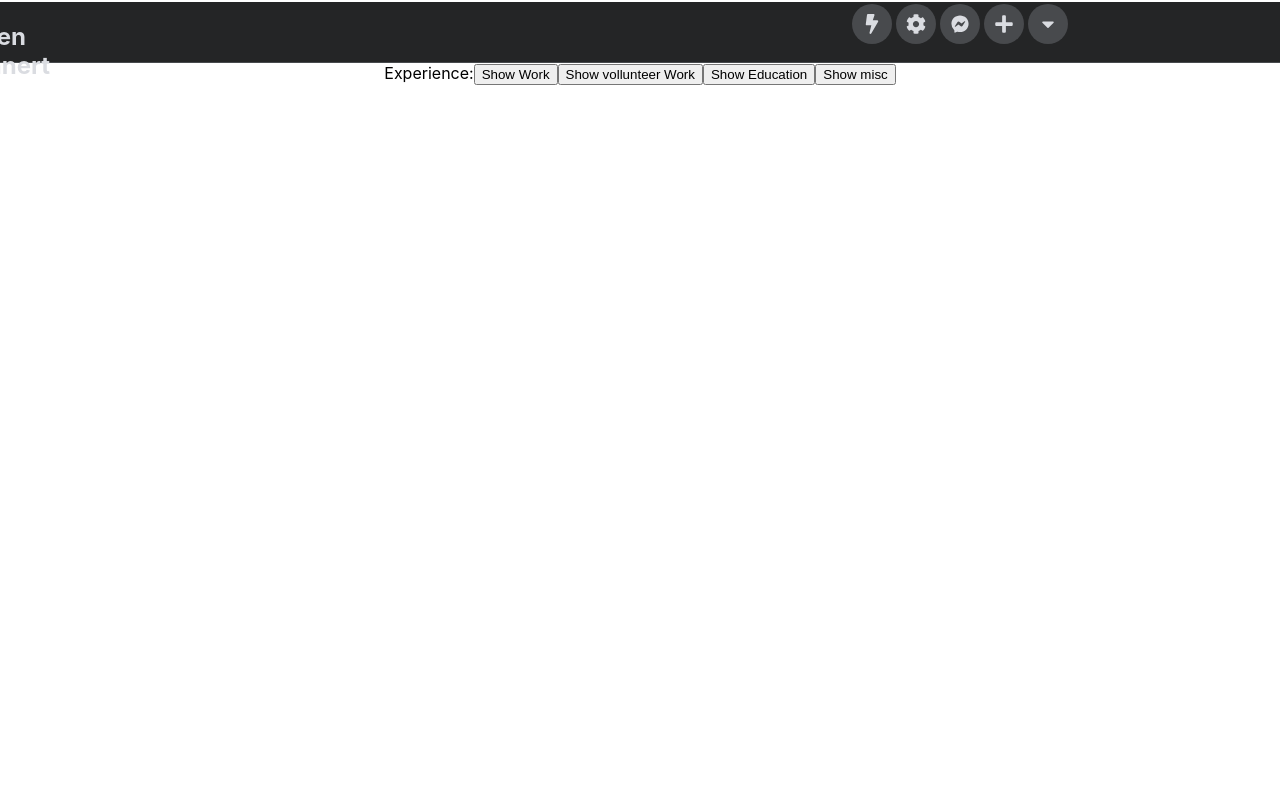
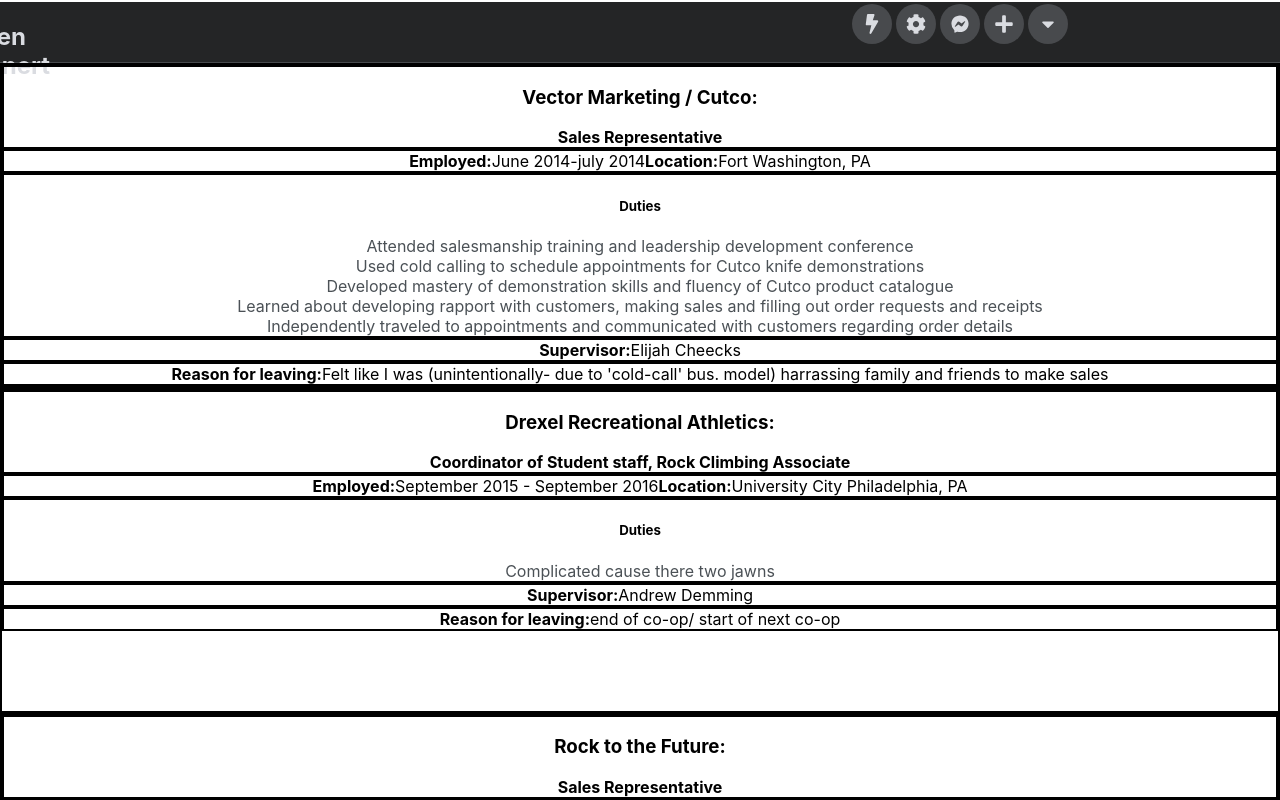
Before and after one commit to bps-github7/portfolio_landing, a React (Create React App) app: page /experience in a window 1280 px wide. Shown: the top 800 px of the page. Built offline with nearby package versions, Linux system fonts and the light colour scheme.

Commit message:
Added snoll details to JSON. implemented experience component, Its not finished but got 70-80% done. gewd

```diff
--- a/src/Experience.jsx
+++ b/src/Experience.jsx
@@ -1,32 +1,288 @@
 import { Component } from 'react';
+import data from './portfolio.json';
+
 
 export default class Experience extends Component {
   constructor(props) {
     super(props);
-    this.state = { workVisible: false, vollunteerVisible: false, educationVisible : false, honorsVisible : false }
+    this.state = {};
   }
   render() {
-    const workButton = this.state.workVisible ? 'Hide Work' : 'Show Work';
-    const vollunteerButton = this.state.vollunteerVisible ? 'Hide vollunteer Work' : 'Show vollunteer Work';
-    const educationButton = this.state.educationVisible ? 'Hide Education' : 'Show Education';
-    const miscButton = this.state.vollunteerVisible ? 'Hide misc' : 'Show misc';
+    const [ vector, drexel, rtf, darden, insomnia, cityYear, allied, goPuff  ] = data.experience;
+    return (
+      <div className="app-contact four-panel" style={{ display : 'grid', gridTemplateColumns : '1fr', gridTemplateRows : '1fr 1fr 1fr 1fr 1fr 1fr 1fr 1fr' }}>
+        <div>
+          <div>
+          <h3>{ vector.company }:</h3>
+          <strong>
+          { vector.position }
+          </strong>
+        </div>
+        <div>
+          <strong>Employed:</strong>
+          { vector.employed }
+
+          <strong>Location:</strong>
+          { vector.location }
+        </div>
+        <div>
+          <h5>Duties</h5>
+          <ul>
+            { vector.duties.map(item => <li>{item}</li>) }
+          </ul>
+        </div>
+        <div>
+          <strong>Supervisor:</strong>
+          { vector.supervisor }
+        </div>
+        <div>
+          <strong>Reason for leaving:</strong>
+          { vector.rfl }
+        </div>
+      </div>
+
+      <div>
+        <div>
+          <h3>{ drexel.company }:</h3>
+          <strong>
+          { drexel.position }
+          </strong>
+        </div>
+        <div>
+          <strong>Employed:</strong>
+          { drexel.employed }
+
+          <strong>Location:</strong>
+          { drexel.location }
+
+        </div>
+        <div>
+          <h5>Duties</h5>
+          <ul>
+            <li>Complicated cause there two jawns</li>
+          </ul>
+        </div>
+        <div>
+          <strong>Supervisor:</strong>
+          { drexel.supervisor }
+        </div>
+        <div>
+          <strong>Reason for leaving:</strong>
+          { drexel.rfl }
+        </div>
+      </div>
+      <div>
+        <div>
+          <h3>{ rtf.company }:</h3>
+          <strong>
+          { rtf.position }
+          </strong>
+        </div>
+        <div>
+          <strong>Employed:</strong>
+          { rtf.employed }
+
+          <strong>Location:</strong>
+          { rtf.location }
+        </div>
+        <div>
+          <h5>Duties</h5>
+          <ul>
+            { rtf.duties.map(item => <li>{item}</li>) }
+          </ul>
+        </div>
+        <div>
+          <strong>Supervisor:</strong>
+          { rtf.supervisor }
+        </div>
+        <div>
+          <strong>Reason for leaving:</strong>
+          { rtf.rfl }
+        </div>
+      </div>
 
 
+      <div>
+        <div>
+          <h3>{ darden.company }:</h3>
+          <strong>
+          { darden.position }
+          </strong>
+        </div>
+        <div>
+          <strong>Employed:</strong>
+          { darden.employed }
+
+          <strong>Location:</strong>
+          { darden.location }
+        </div>
+        <div>
+          <h5>Duties</h5>
+          <ul>
+            { darden.duties.map(item => <li>{item}</li>) }
+          </ul>
+        </div>
+        <div>
+          <strong>Supervisor:</strong>
+          { darden.supervisor }
+        </div>
+        <div>
+          <strong>Reason for leaving:</strong>
+          { darden.rfl }
+        </div>
+      </div>
+      <div>
+        <div>
+          <h3>{ darden.company }:</h3>
+          <strong>
+          { darden.position }
+          </strong>
+        </div>
+        <div>
+          <strong>Employed:</strong>
+          { darden.employed }
+
+          <strong>Location:</strong>
+          { darden.location }
+        </div>
+        <div>
+          <h5>Duties</h5>
+          <ul>
+            { darden.duties.map(item => <li>{item}</li>) }
+          </ul>
+        </div>
+        <div>
+          <strong>Supervisor:</strong>
+          { darden.supervisor }
+        </div>
+        <div>
+          <strong>Reason for leaving:</strong>
+          { darden.rfl }
+        </div>
+      </div>
+
+      <div>
+        <div>
+          <h3>{ insomnia.company }:</h3>
+          <strong>
+          { insomnia.position }
+          </strong>
+        </div>
+        <div>
+          <strong>Employed:</strong>
+          { insomnia.employed }
+
+          <strong>Location:</strong>
+          { insomnia.location }
+        </div>
+        <div>
+          <h5>Duties</h5>
+          <ul>
+            { insomnia.duties.map(item => <li>{item}</li>) }
+          </ul>
+        </div>
+        <div>
+          <strong>Supervisor:</strong>
+          { insomnia.supervisor }
+        </div>
+        <div>
+          <strong>Reason for leaving:</strong>
+          { insomnia.rfl }
+        </div>
+      </div>
+
+      <div>
+        <div>
+          <h3>{ cityYear.company }:</h3>
+          <strong>
+          { cityYear.position }
+          </strong>
+        </div>
+        <div>
+          <strong>Employed:</strong>
+          { cityYear.employed }
+
+          <strong>Location:</strong>
+          { cityYear.location }
+        </div>
+        <div>
+          <h5>Duties</h5>
+          <ul>
+            { cityYear.duties.map(item => <li>{item}</li>) }
+          </ul>
+        </div>
+        <div>
+          <strong>Supervisor:</strong>
+          { cityYear.supervisor }
+        </div>
+        <div>
+          <strong>Reason for leaving:</strong>
+          { cityYear.rfl }
+        </div>
+      </div>
+      <div>
+        <div>
+          <h3>{ allied.company }:</h3>
+          <strong>
+          { allied.position }
+          </strong>
+        </div>
+        <div>
+          <strong>Employed:</strong>
+          { allied.employed }
+
+          <strong>Location:</strong>
+          { allied.location }
+        </div>
+        <div>
+          <h5>Duties</h5>
+          <ul>
+            { allied.duties.map(item => <li>{item}</li>) }
+          </ul>
+        </div>
+        <div>
+          <strong>Supervisor:</strong>
+          { allied.supervisor }
+        </div>
+        <div>
+          <strong>Reason for leaving:</strong>
+          { allied.rfl }
+        </div>
+      </div>
+
+      <div>
+        <div>
+          <h3>{ goPuff.company }:</h3>
+          <strong>
+          { goPuff.position }
+          </strong>
+        </div>
+        <div>
+          <strong>Employed:</strong>
+          { goPuff.employed }
+
+          <strong>Location:</strong>
+          { goPuff.location }
+        </div>
+        <div>
+          <h5>Duties</h5>
+          <ul>
+            { goPuff.duties.map(item => <li>{item}</li>) }
+          </ul>
+        </div>
+        <div>
+          <strong>Supervisor:</strong>
+          { goPuff.supervisor }
+        </div>
+        <div>
+          <strong>Reason for leaving:</strong>
+          { goPuff.rfl }
+        </div>
+      </div>
 
 
-    return (
-      <div className="app-experience">
-        Experience:
-        <button onClick={() => this.setState({workVisible : !this.state.workVisible})}>{ workButton }</button>
-        { this.state.workVisible ? <h3>Work Work Work</h3> : null }
-        <button onClick={() => this.setState({vollunteerVisible : !this.state.vollunteerVisible})}>{ vollunteerButton }</button>
-        { this.state.vollunteerVisible ? <h3>vol vol vol</h3> : null }
-        <button onClick={() => this.setState({educationVisible : !this.state.educationVisible})}>{ educationButton }</button>
-        { this.state.educationVisible ? <h3>Edu Educ Edu</h3> : null }
-        <button onClick={() => this.setState({miscVisible : !this.state.miscVisible})}>{ miscButton }</button>
-        { this.state.miscVisible ? <h3>misc misc misc misc misc misc misc misc misc</h3> : null }
+    </div>
 
-      </div>
-      );
+    );
   }
 }
--- a/src/Nav.jsx
+++ b/src/Nav.jsx
@@ -144,7 +144,9 @@
         <div className="menu" >
           <DropdownItem
             leftIcon={ <ChevronIcon/> }
-            goToMenu="main"/>
+            goToMenu="main">
+            Go back
+          </DropdownItem>
           <DropdownItem
             leftIcon={ <CogIcon/> }
             rightIcon={ <ChevronIcon/> }>
--- a/src/portfolio.json
+++ b/src/portfolio.json
@@ -371,10 +371,10 @@
       }
     ]
   },
-  "Experience" :
-  {
-    "Vector Marketing/ Cutco" :
+  "experience" :
+  [
     {
+      "company" : "Vector Marketing / Cutco",
       "position" : "Sales Representative",
       "employed" : "June 2014-july 2014",
       "location" : "Fort Washington, PA",
@@ -386,10 +386,11 @@
         "Learned about developing rapport with customers, making sales and filling out order requests and receipts",
         "Independently traveled to appointments and communicated with customers regarding order details"
       ],
-      "direct supervisor" : "Elijah Cheecks",
-      "reason for leaving" : "Felt like I was (unintentionally- due to 'cold-call' bus. model) harrassing family and friends to make sales"
+      "supervisor" : "Elijah Cheecks",
+      "rfl" : "Felt like I was (unintentionally- due to 'cold-call' bus. model) harrassing family and friends to make sales"
     },
-    "Drexel Recreational Athletics" : {
+    {
+      "company" : "Drexel Recreational Athletics",
       "position" : "Coordinator of Student staff, Rock Climbing Associate",
       "employed" : "September 2015 - September 2016",
       "location" : "University City Philadelphia, PA",
@@ -419,12 +420,11 @@
           ]
         }
       ],
-      "direct supervisor" : "Andrew Demming",
-      "reason for leaving" : "end of co-op/ start of next co-op"
+      "supervisor" : "Andrew Demming",
+      "rfl" : "end of co-op/ start of next co-op"
     },
-    "Rock to the Future" :
     {
-
+      "company" : "Rock to the Future",
       "position" : "Sales Representative",
       "employed" : "June 2014-july 2014",
       "location" : "Fort Washington, PA",
@@ -436,12 +436,11 @@
         "Learned about developing rapport with customers, making sales and filling out order requests and receipts",
         "Independently traveled to appointments and communicated with customers regarding order details"
       ],
-      "direct supervisor" : "Elijah Cheecks",
-      "reason for leaving" : "Felt like I was (unintentionally- due to 'cold-call' bus. model) harrassing family and friends to make sales"
+      "supervisor" : "Elijah Cheecks",
+      "rfl" : "Felt like I was (unintentionally- due to 'cold-call' bus. model) harrassing family and friends to make sales"
     },
-    "Olive Garden" :
     {
-
+      "company" : "Darden Resturaunts / Olive Garden",
       "position" : "Sales Representative",
       "employed" : "June 2014-july 2014",
       "location" : "Fort Washington, PA",
@@ -453,12 +452,11 @@
         "Learned about developing rapport with customers, making sales and filling out order requests and receipts",
         "Independently traveled to appointments and communicated with customers regarding order details"
       ],
-      "direct supervisor" : "Elijah Cheecks",
-      "reason for leaving" : "Felt like I was (unintentionally- due to 'cold-call' bus. model) harrassing family and friends to make sales"
+      "supervisor" : "Elijah Cheecks",
+      "rfl" : "Felt like I was (unintentionally- due to 'cold-call' bus. model) harrassing family and friends to make sales"
     },
-    "Insomnia Cookies" :
     {
-
+      "company" : "Insomnia Cookies",
       "position" : "Sales Representative",
       "employed" : "June 2014-july 2014",
       "location" : "Fort Washington, PA",
@@ -470,36 +468,38 @@
         "Learned about developing rapport with customers, making sales and filling out order requests and receipts",
         "Independently traveled to appointments and communicated with customers regarding order details"
       ],
-      "direct supervisor" : "Elijah Cheecks",
-      "reason for leaving" : "Felt like I was (unintentionally- due to 'cold-call' bus. model) harrassing family and friends to make sales"
+      "supervisor" : "Elijah Cheecks",
+      "rfl" : "Felt like I was (unintentionally- due to 'cold-call' bus. model) harrassing family and friends to make sales"
     },
-    "City Year Philadelphia" :
     {
-
+      "company" : "City Year Philadelphia",
       "position" : "Learning and developement Operations Associate",
       "employed" : "",
       "location" : "Center City Philadelphia, PA",
       "duties" :
       [
-
+        "got the poades",
+        "and the cones o cones"
       ],
-      "direct supervisor" : "Elise Beyeler",
-      "reason for leaving" : "end of co-op"
+      "supervisor" : "Elise Beyeler",
+      "rfl" : "end of co-op"
     },
-    "Allied Universal" :
     {
+      "company" : "Allied Universal",
       "position" : "Security Professional",
       "employed" : "",
       "location" : "Wistar Institute in West Philadelphia, PA",
       "duties" :
       [
-
+        "I like",
+        "big booties",
+        "and i can not lie"
       ],
-      "direct supervisor" : "Fleta Howell",
-      "reason for leaving" : "Ask me"
+      "supervisor" : "Fleta Howell",
+      "rfl" : "Ask me"
     },
-    "GoPuff" :
     {
+      "company" : "GoPuff",
       "position" : "Delivery Driver",
       "employed" : "Per diem: April 2020-present",
       "location" : "Summerton, Manayaunk",
@@ -511,10 +511,10 @@
         "Learned about developing rapport with customers, making sales and filling out order requests and receipts",
         "Independently traveled to appointments and communicated with customers regarding order details"
       ],
-      "direct supervisor" : "Elijah Cheecks",
-      "reason for leaving" : "Felt like I was (unintentionally- due to 'cold-call' bus. model) harrassing family and friends to make sales"
+      "supervisor" : "Elijah Cheecks",
+      "rfl" : "Felt like I was (unintentionally- due to 'cold-call' bus. model) harrassing family and friends to make sales"
     }
-  },
+  ],
   "Projects" :
   [
     {
@@ -633,7 +633,7 @@
     },
     "bestWay" : "email me",
     "bestTime" : "Monday-Friday, during normal business hours",
-    "concerns" : "currently using robo call to screen scam calls, I worry this may cause some calls to be dropped unintentionally",
+    "concerns" : "currently using robo call to screen scam calls, I worry this may cause some calls to be dropped unintentionally. See the above section for the best/ most effective way to contact me",
     "vacationing" : false,
     "employed" : true
   }
```
Lines whose indentation alone changed are shown as unchanged.
